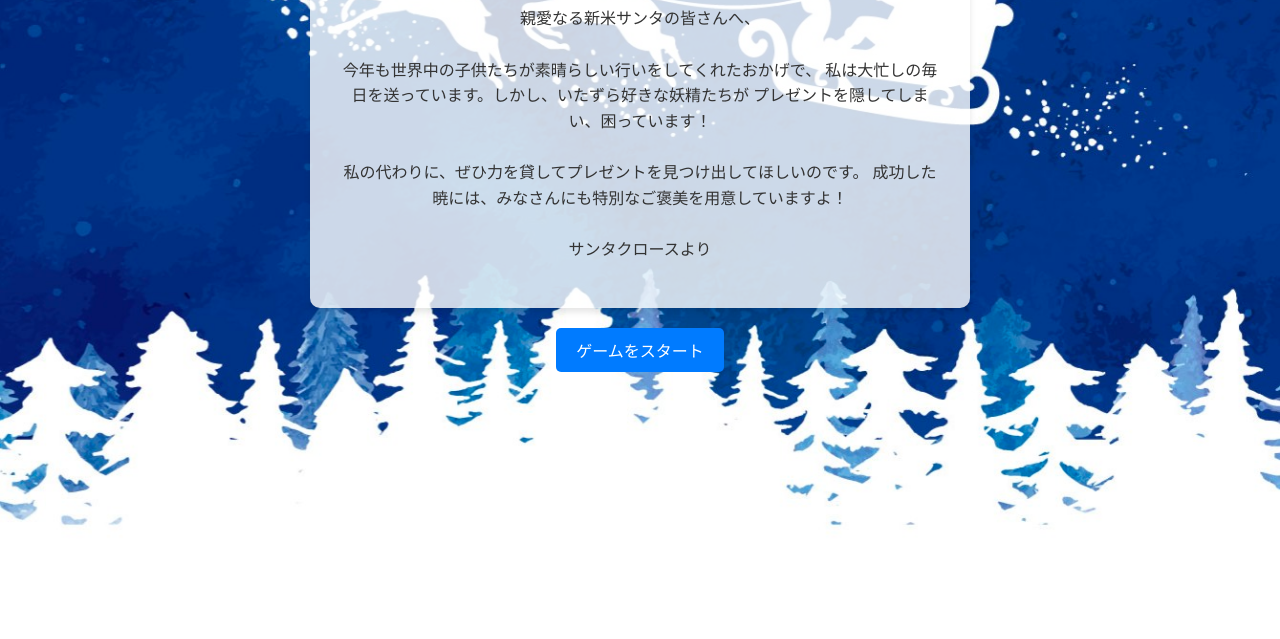
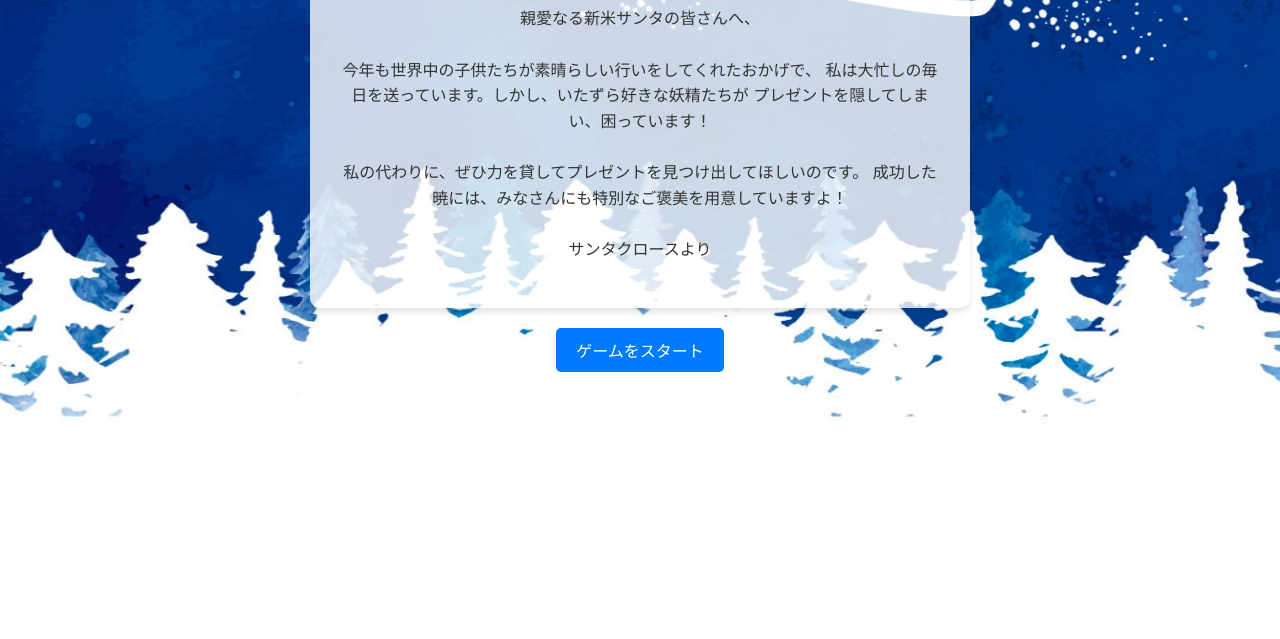
Before and after one commit to Nagonazo/santanazo, a plain HTML site: page index.html in a window 1280 px wide. Shown: the part 161-800 px from the top of the page. Drawn offline with Linux system fonts and the light colour scheme.

Commit message:
Update style.css

```diff
--- a/style.css
+++ b/style.css
@@ -1,12 +1,9 @@
 body {
-    margin: 0;
-    padding: 0;
-    background-image: url('santona.jpg'); /* 画像のURLを指定 */
-    background-size: cover; /* 背景を引き伸ばす */
-    background-position: center; /* 中央に配置 */
-    background-repeat: no-repeat; /* 繰り返さない */
-    height: 100vh; /* ビューポート全体の高さ */
-    width: 100vw; /* ビューポート全体の幅 */
+  margin: 0;
+  padding: 0;
+  font-family: "Arial", sans-serif;
+  color: #fff;
+  background: url('santona.jpg') no-repeat center center/cover;
 }
 
 .container {
```
